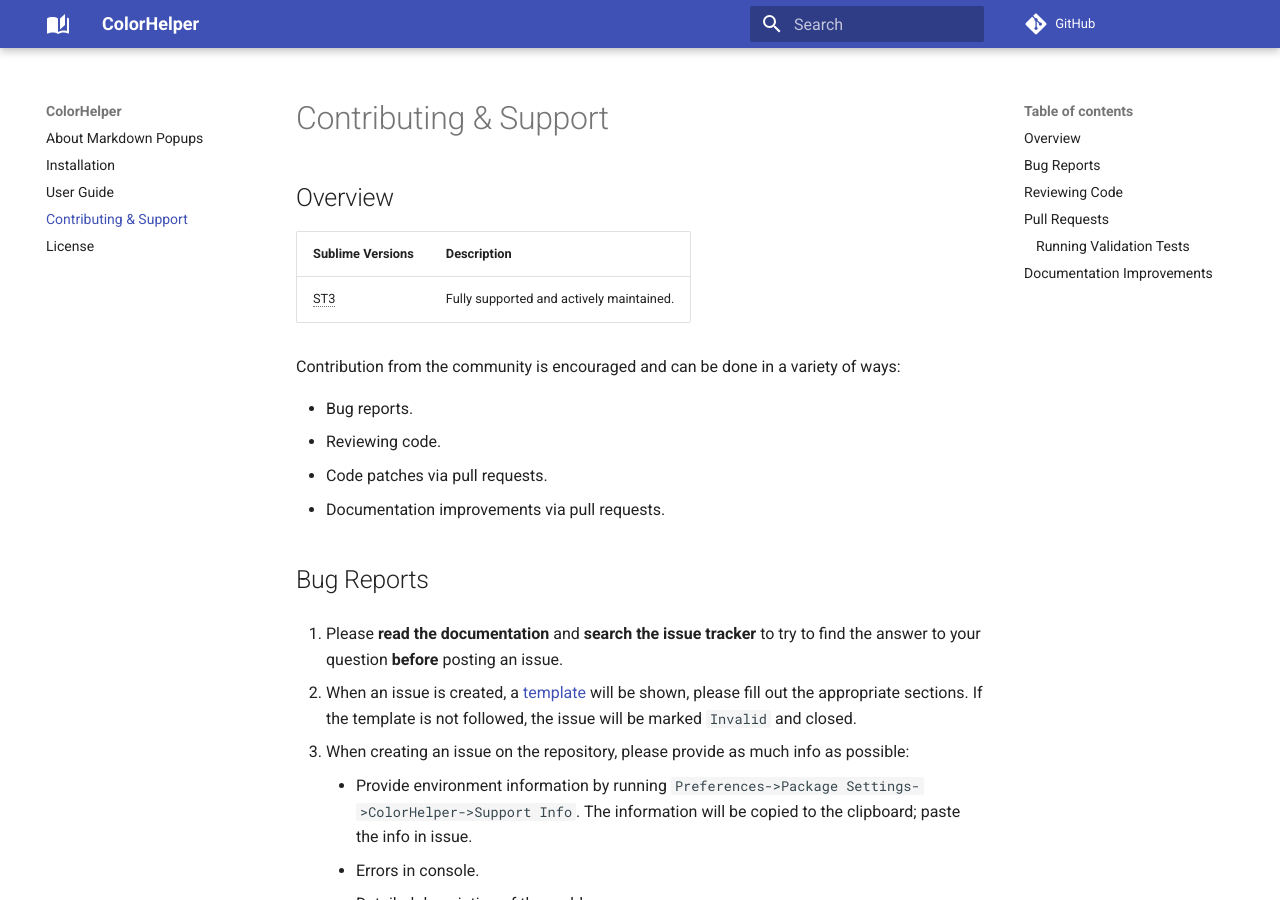
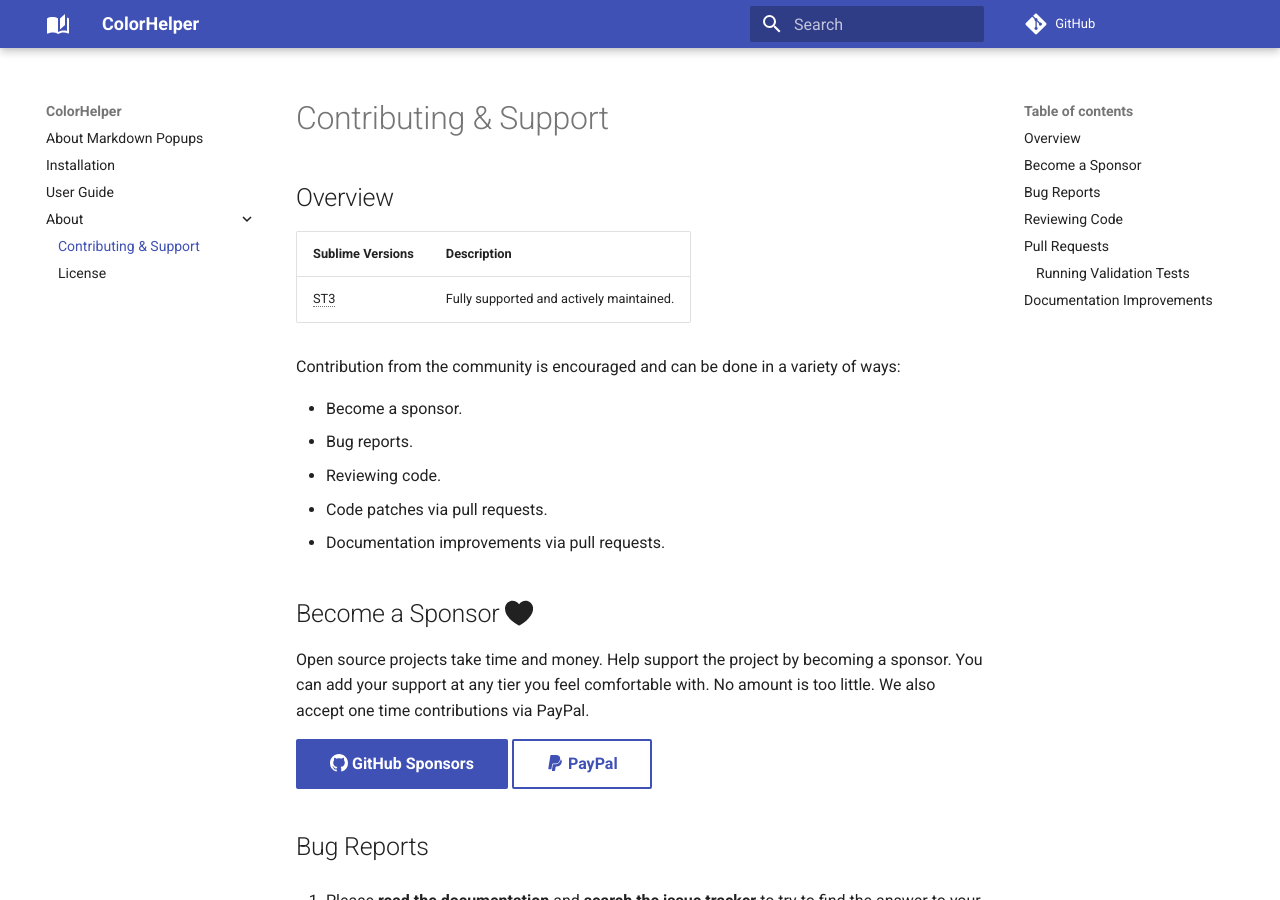
Before and after one commit to facelessuser/ColorHelper, an MkDocs documentation site: the page built from docs/src/markdown/about/contributing.md, in a window 1280 px wide and 900 px high. Built offline with MkDocs 1.6.1 and Material for MkDocs 9.7.7, drawn with Linux system fonts in a browser that asks for light colours; comment, search, counter and statistics services are not loaded; some of the changed text lies outside the part shown.

Commit message:
Documentation update

```diff
--- a/docs/src/markdown/contributing.md
+++ b/docs/src/markdown/about/contributing.md
@@ -8,10 +8,19 @@
 
 Contribution from the community is encouraged and can be done in a variety of ways:
 
+- Become a sponsor.
 - Bug reports.
 - Reviewing code.
 - Code patches via pull requests.
 - Documentation improvements via pull requests.
+
+## Become a Sponsor :octicons-heart-fill-16:{: .heart-throb}
+
+Open source projects take time and money. Help support the project by becoming a sponsor. You can add your support at
+any tier you feel comfortable with. No amount is too little. We also accept one time contributions via PayPal.
+
+[:octicons-mark-github-16: GitHub Sponsors](https://github.com/sponsors/facelessuser){: .md-button .md-button--primary }
+[:fontawesome-brands-paypal: PayPal](https://www.paypal.me/facelessuser){ .md-button}
 
 ## Bug Reports
 
--- a/docs/src/requirements.txt
+++ b/docs/src/requirements.txt
@@ -1,4 +1,4 @@
-mkdocs_pymdownx_material_extras==1.0b11
+mkdocs_pymdownx_material_extras>=1.0.7
 mkdocs-git-revision-date-localized-plugin
 mkdocs-minify-plugin
 pyspelling
--- /dev/null
+++ b/docs/theme/announce.html
@@ -0,0 +1,5 @@
+<a href="{{ 'about/contributing/#contributing--support' | url }}">Sponsorship</a>
+is now available!
+<span class="twemoji heart-throb">
+  <svg xmlns="http://www.w3.org/2000/svg" width="16" height="16" viewBox="0 0 16 16"><path fill-rule="evenodd" d="M7.655 14.916L8 14.25l.345.666a.752.752 0 01-.69 0zm0 0L8 14.25l.345.666.002-.001.006-.003.018-.01a7.643 7.643 0 00.31-.17 22.08 22.08 0 003.433-2.414C13.956 10.731 16 8.35 16 5.5 16 2.836 13.914 1 11.75 1 10.203 1 8.847 1.802 8 3.02 7.153 1.802 5.797 1 4.25 1 2.086 1 0 2.836 0 5.5c0 2.85 2.045 5.231 3.885 6.818a22.075 22.075 0 003.744 2.584l.018.01.006.003h.002z"/></svg>
+</span>
--- a/mkdocs.yml
+++ b/mkdocs.yml
@@ -4,13 +4,12 @@
 edit_uri: tree/master/docs/src/markdown
 site_description: Popup tooltips and previews for stylesheet colors.
 copyright: |
-  Copyright &copy; 2015 - 2020 <a href="https://github.com/facelessuser">Isaac Muse</a>
-  <br><span class="md-footer-custom-text">emoji provided free by </span>
-  <a href="https://github.com/twitter/twemoji">Twemoji</a>
+  Copyright &copy; 2015 - 2020 <a href="https://github.com/facelessuser"  target="_blank" rel="noopener">Isaac Muse</a>
 
 docs_dir: docs/src/markdown
 theme:
   name: material
+  custom_dir: docs/theme
   palette:
     primary: drac-purple
     accent: drac-purple
@@ -24,8 +23,9 @@
   - About Markdown Popups: index.md
   - Installation: installation.md
   - User Guide: usage.md
-  - Contributing &amp; Support: contributing.md
-  - License: license.md
+  - About:
+    - Contributing &amp; Support: about/contributing.md
+    - License: about/license.md
 
 markdown_extensions:
   - markdown.extensions.toc:
@@ -63,8 +63,8 @@
   - pymdownx.caret:
   - pymdownx.smartsymbols:
   - pymdownx.emoji:
-      emoji_index: !!python/name:pymdownx.emoji.twemoji
-      emoji_generator: !!python/name:pymdownx.emoji.to_svg
+      emoji_index: !!python/name:materialx.emoji.twemoji
+      emoji_generator: !!python/name:materialx.emoji.to_svg
   - pymdownx.escapeall:
       hardbreak: true
       nbsp: true
@@ -79,6 +79,7 @@
       separator: "\uff0b"
   - pymdownx.details:
   - pymdownx.tabbed:
+  - pymdownx.saneheaders:
 
 extra:
   social:
```
Also changed, not shown: README.md (+3 -3 lines), docs/src/markdown/about/license.md (renamed from docs/src/markdown/license.md), 5 other files.
